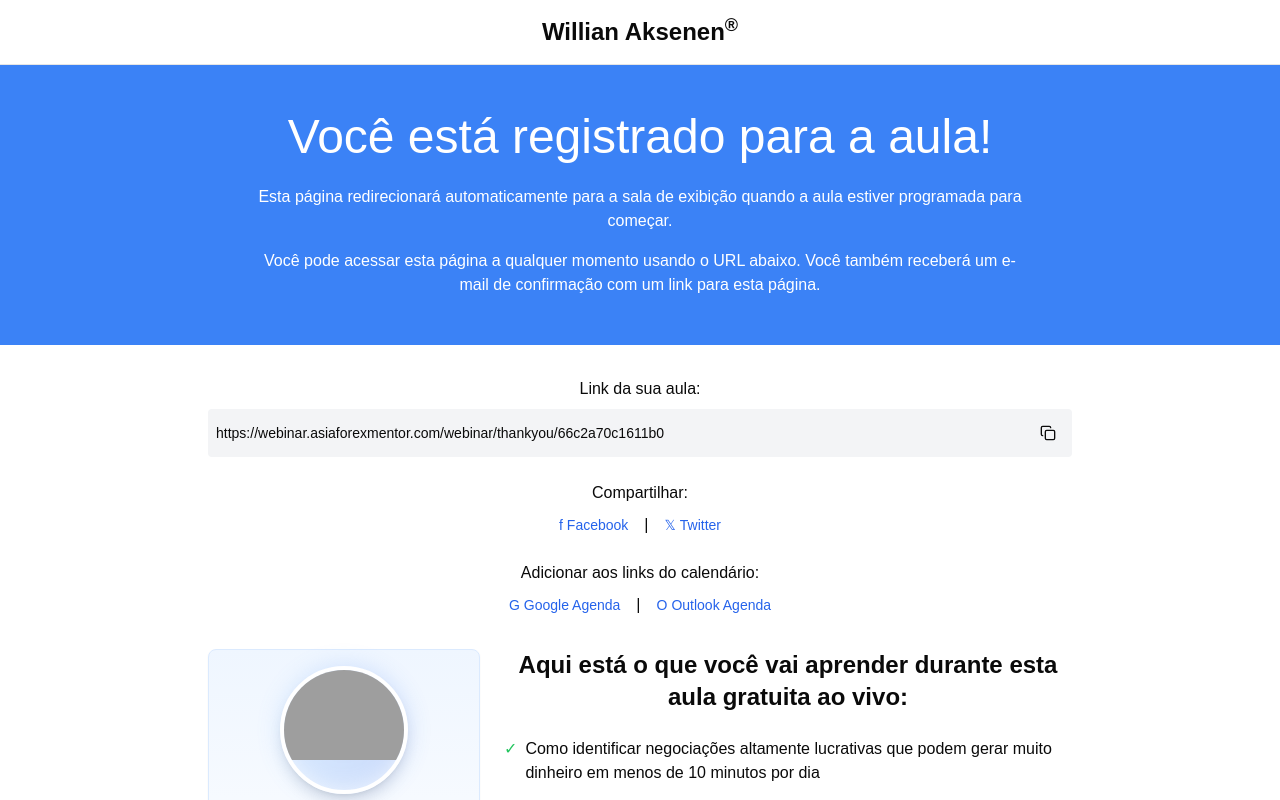
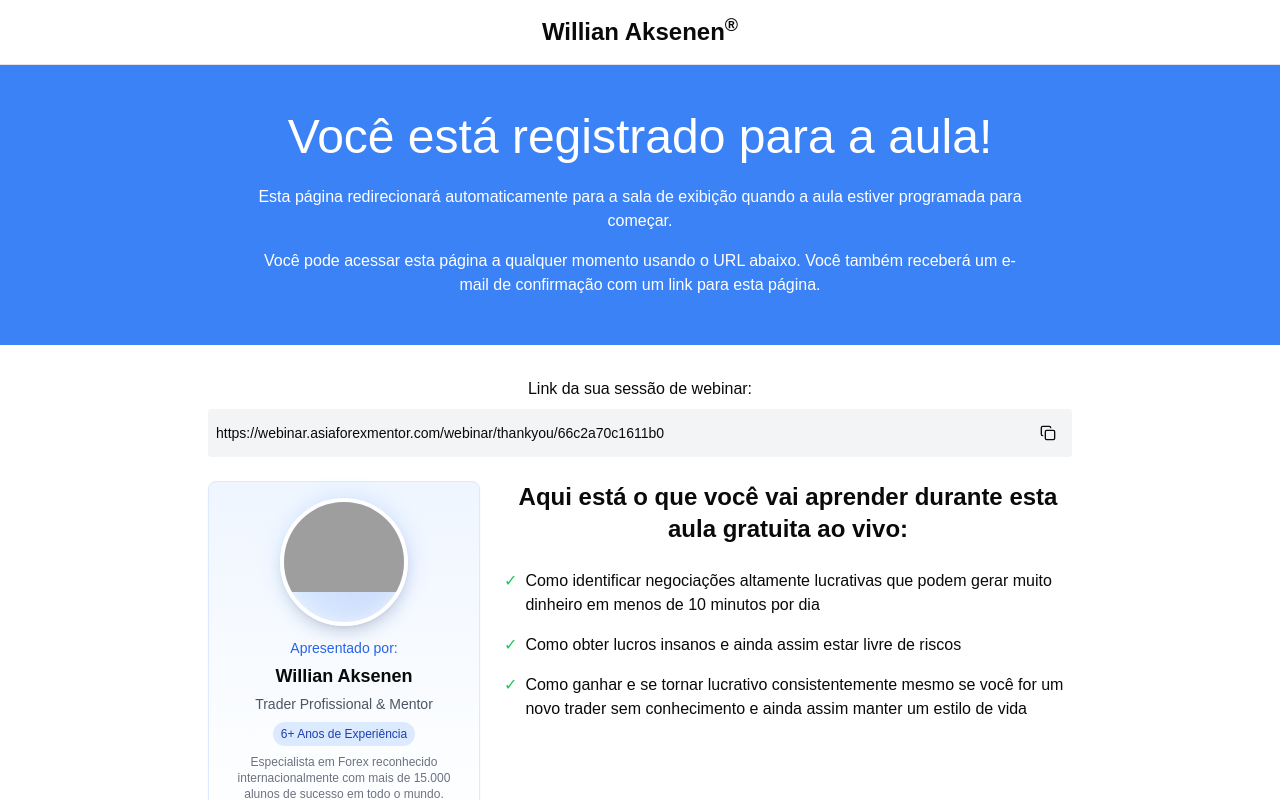
Before and after one commit to ThaisMx/webinar-pg-principal, a Next.js app: page / in a window 1280 px wide. Shown: the top 800 px of the page. Built offline with nearby package versions, Linux system fonts and the light colour scheme; grey boxes are pictures that could not be loaded.

Commit message:
remove sessão compartilhar

```diff
--- a/confirmacao-webinar-com-temporizador.tsx
+++ b/confirmacao-webinar-com-temporizador.tsx
@@ -61,7 +61,7 @@ export default function ConfirmacaoWebinarComTemporizador() {
       {/* Seção do Link do Webinar */}
       <div className="max-w-4xl mx-auto w-full px-4 py-8">
         <div className="text-center mb-6">
-          <p className="font-medium mb-2">Link da sua aula:</p>
+          <p className="font-medium mb-2">Link da sua sessão de webinar:</p>
           <div className="flex items-center justify-center gap-2 bg-gray-100 p-2 rounded">
             <input
               type="text"
@@ -72,34 +72,6 @@ export default function ConfirmacaoWebinarComTemporizador() {
             <Button variant="ghost" size="icon" className="h-8 w-8" onClick={copyToClipboard}>
               <Copy className="h-4 w-4" />
             </Button>
-          </div>
-        </div>
-
-        {/* Seção de Compartilhamento */}
-        <div className="text-center mb-6">
-          <p className="font-medium mb-2">Compartilhar:</p>
-          <div className="flex justify-center gap-2">
-            <a href="#" className="text-blue-600 text-sm flex items-center">
-              <span className="mr-1">f</span> Facebook
-            </a>
-            <span className="mx-2">|</span>
-            <a href="#" className="text-blue-600 text-sm flex items-center">
-              <span className="mr-1">𝕏</span> Twitter
-            </a>
-          </div>
-        </div>
-
-        {/* Links do Calendário */}
-        <div className="text-center mb-8">
-          <p className="font-medium mb-2">Adicionar aos links do calendário:</p>
-          <div className="flex justify-center gap-2">
-            <a href="#" className="text-blue-600 text-sm flex items-center">
-              <span className="mr-1">G</span> Google Agenda
-            </a>
-            <span className="mx-2">|</span>
-            <a href="#" className="text-blue-600 text-sm flex items-center">
-              <span className="mr-1">O</span> Outlook Agenda
-            </a>
           </div>
         </div>
 
--- a/confirmacao-webinar.tsx
+++ b/confirmacao-webinar.tsx
@@ -8,15 +8,15 @@ export default function ConfirmacaoWebinar() {
       {/* Cabeçalho */}
       <header className="py-4 text-center border-b">
         <h1 className="text-2xl font-bold">
-          Willian Aksenen<sup>®</sup>
+          Asia Forex Mentor<sup>®</sup>
         </h1>
       </header>
 
       {/* Seção do Banner Azul */}
       <section className="bg-blue-500 text-white py-12 px-4 text-center">
-        <h2 className="text-4xl md:text-5xl font-light mb-6">Você está registrado para a aula!</h2>
+        <h2 className="text-4xl md:text-5xl font-light mb-6">Você está registrado para o webinar!</h2>
         <p className="max-w-3xl mx-auto mb-4">
-          Esta página redirecionará automaticamente para a sala de exibição quando a aula estiver programada para
+          Esta página redirecionará automaticamente para a sala de exibição quando o webinar estiver programado para
           começar.
         </p>
         <p className="max-w-3xl mx-auto">
@@ -28,7 +28,7 @@ export default function ConfirmacaoWebinar() {
       {/* Seção do Link do Webinar */}
       <div className="max-w-4xl mx-auto w-full px-4 py-8">
         <div className="text-center mb-6">
-          <p className="font-medium mb-2">Link da sua aula:</p>
+          <p className="font-medium mb-2">Link da sua sessão de webinar:</p>
           <div className="flex items-center justify-center gap-2 bg-gray-100 p-2 rounded">
             <input
               type="text"
@@ -39,34 +39,6 @@ export default function ConfirmacaoWebinar() {
             <Button variant="ghost" size="icon" className="h-8 w-8">
               <Copy className="h-4 w-4" />
             </Button>
-          </div>
-        </div>
-
-        {/* Seção de Compartilhamento */}
-        <div className="text-center mb-6">
-          <p className="font-medium mb-2">Compartilhar:</p>
-          <div className="flex justify-center gap-2">
-            <a href="#" className="text-blue-600 text-sm flex items-center">
-              <span className="mr-1">f</span> Facebook
-            </a>
-            <span className="mx-2">|</span>
-            <a href="#" className="text-blue-600 text-sm flex items-center">
-              <span className="mr-1">𝕏</span> Twitter
-            </a>
-          </div>
-        </div>
-
-        {/* Links do Calendário */}
-        <div className="text-center mb-8">
-          <p className="font-medium mb-2">Adicionar aos links do calendário:</p>
-          <div className="flex justify-center gap-2">
-            <a href="#" className="text-blue-600 text-sm flex items-center">
-              <span className="mr-1">G</span> Google Agenda
-            </a>
-            <span className="mx-2">|</span>
-            <a href="#" className="text-blue-600 text-sm flex items-center">
-              <span className="mr-1">O</span> Outlook Agenda
-            </a>
           </div>
         </div>
 
@@ -84,13 +56,13 @@ export default function ConfirmacaoWebinar() {
               />
             </div>
             <p className="text-sm text-gray-600 mb-1">Apresentado por:</p>
-            <p className="font-bold">Willian Aksenen</p>
+            <p className="font-bold">Ezekiel Chew</p>
           </div>
 
           {/* O que Você Vai Aprender */}
           <div className="md:col-span-2">
             <h3 className="text-2xl font-bold text-center mb-6">
-              Aqui está o que você vai aprender durante esta aula gratuita ao vivo:
+              Aqui está o que você vai aprender durante este webinar gratuito ao vivo:
             </h3>
             <ul className="space-y-4">
               <li className="flex">
@@ -133,7 +105,7 @@ export default function ConfirmacaoWebinar() {
               <Clock className="h-5 w-5 mr-2" />
               <p className="font-medium">11:45 AM GMT-3</p>
             </div>
-            <p className="font-medium mb-2">A aula começa em:</p>
+            <p className="font-medium mb-2">O webinar começa em:</p>
             <div className="flex gap-4 justify-center">
               <div className="text-center">
                 <p className="text-xl font-bold">0</p>
@@ -165,7 +137,7 @@ export default function ConfirmacaoWebinar() {
 
       {/* Rodapé */}
       <footer className="mt-auto py-4 text-center text-sm text-gray-600">
-        <p>Copyright © 2024 Willian Aksenen Todos os Direitos Reservados.</p>
+        <p>Copyright © 2024 Asiaforexmentor.com. Todos os Direitos Reservados.</p>
       </footer>
     </div>
   )
```
